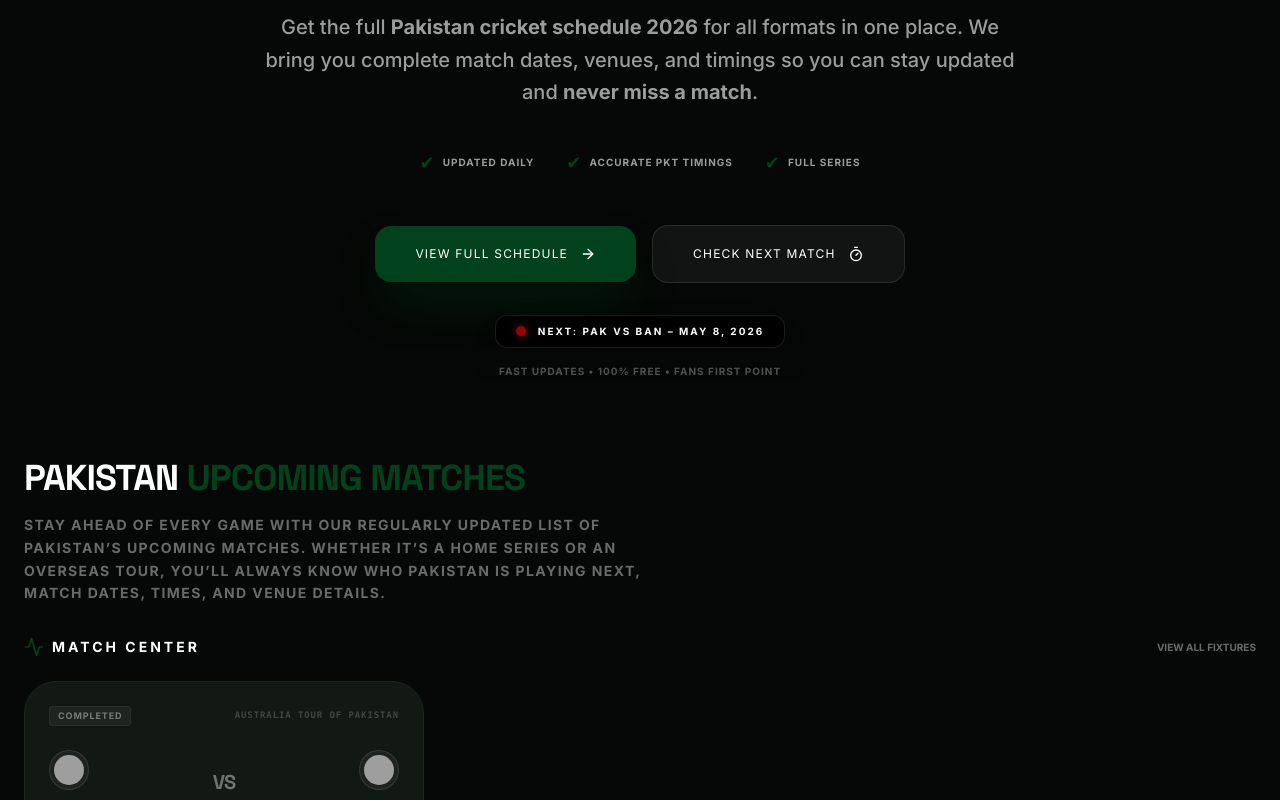
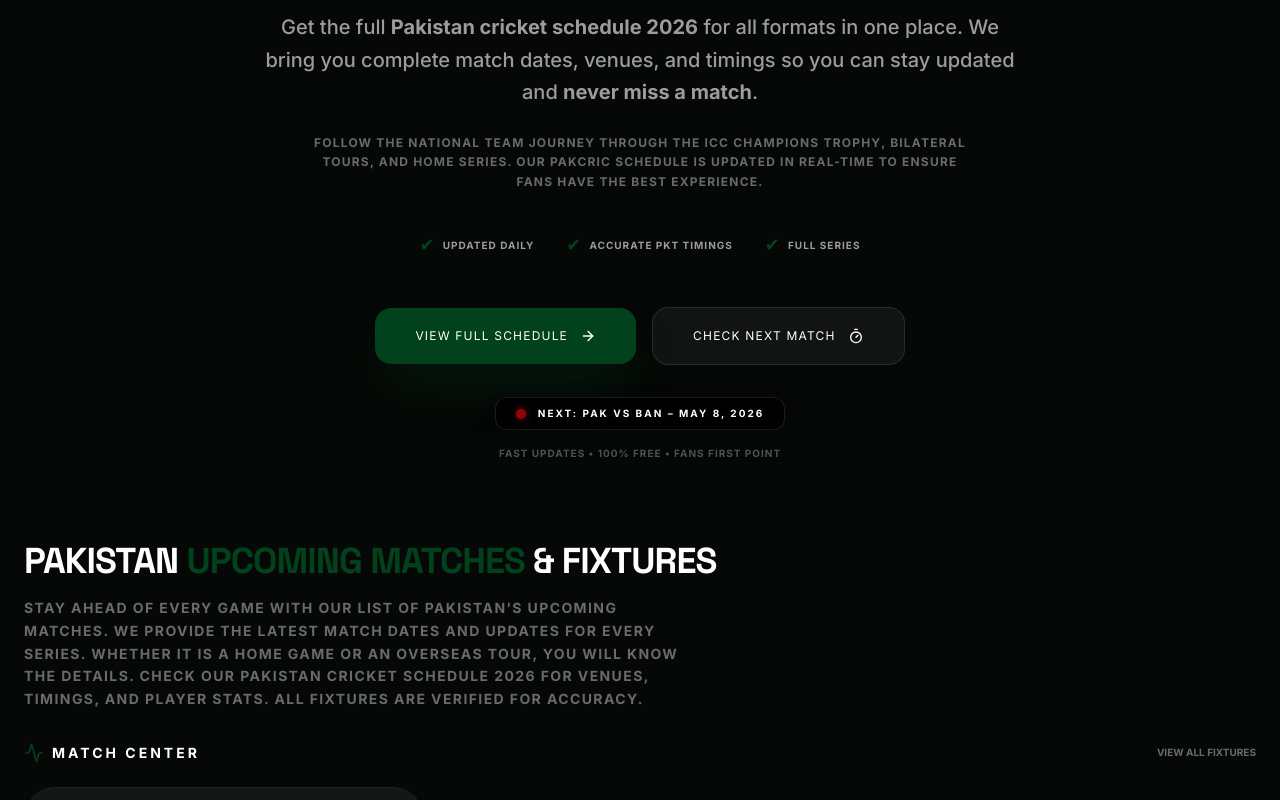
Before and after one commit to abbaskiediting-beep/pakcric-schedule, a React (Vite) app: page / in a window 1280 px wide. Shown: the part 580-1380 px from the top of the page. Built offline with nearby package versions, Linux system fonts and the light colour scheme; grey boxes are pictures that could not be loaded.

Commit message:
feat: Enhance homepage content and match center heading
Add more descriptive text to the homepage introducing the ICC Champions Trophy and real-time updates. Update the match center heading to include "Fixtures" for better clarity.

```diff
--- a/src/pages/Home.tsx
+++ b/src/pages/Home.tsx
@@ -146,8 +146,11 @@ export default function Home() {
             Pakistan Cricket Schedule 2026 – <span className="text-pak-green font-black">Never Miss a Match</span>
           </h1>
 
-          <p className="text-sm sm:text-base md:text-xl text-ink/60 font-medium leading-relaxed max-w-3xl mx-auto mb-8 md:mb-10">
+          <p className="text-sm sm:text-base md:text-xl text-ink/60 font-medium leading-relaxed max-w-3xl mx-auto mb-4 md:mb-6">
             Get the full <strong>Pakistan cricket schedule 2026</strong> for all formats in one place. We bring you complete match dates, venues, and timings so you can stay updated and <strong>never miss a match</strong>.
+          </p>
+          <p className="text-[10px] md:text-xs text-ink/40 font-bold uppercase tracking-widest leading-relaxed max-w-2xl mx-auto mb-8 md:mb-10">
+            Follow the national team journey through the <strong>ICC Champions Trophy</strong>, bilateral tours, and home series. Our <strong>PakCric Schedule</strong> is updated in real-time to ensure fans have the best experience.
           </p>
 
           <div className="flex flex-wrap justify-center gap-x-4 gap-y-3 md:gap-8 mb-8 md:mb-12">
@@ -205,10 +208,10 @@ export default function Home() {
       <section id="match-center" className="mb-10 md:mb-12 overflow-hidden scroll-mt-24 px-0">
         <div className="mb-6 md:mb-8 text-center md:text-left px-4 md:px-0">
           <h2 className="text-2xl md:text-4xl font-display font-bold uppercase tracking-tight text-white mb-3 md:mb-4">
-            Pakistan <span className="text-pak-green">Upcoming Matches</span>
+            Pakistan <span className="text-pak-green">Upcoming Matches</span> & Fixtures
           </h2>
           <p className="text-[11px] md:text-sm text-ink/40 font-bold uppercase tracking-widest leading-relaxed max-w-2xl mx-auto md:mx-0">
-            Stay ahead of every game with our regularly updated list of Pakistan’s upcoming matches. Whether it’s a home series or an overseas tour, you’ll always know who Pakistan is playing next, match dates, times, and venue details.
+            Stay ahead of every game with our list of Pakistan’s upcoming matches. We provide the latest <strong>match dates</strong> and <strong>updates</strong> for every series. Whether it is a home game or an overseas tour, you will know the details. Check our <strong>Pakistan cricket schedule 2026</strong> for venues, timings, and player stats. All fixtures are verified for accuracy.
           </p>
         </div>
         <div className="flex items-center justify-between mb-4 md:mb-6 px-4 md:px-0">
@@ -500,22 +503,25 @@ export default function Home() {
       {/* SEO & Informative Sections */}
       <div className="mt-24 space-y-24">
         {/* Detailed SEO Content Section */}
-        <section className="max-w-4xl mx-auto text-left">
-          <h2 className="text-3xl md:text-5xl font-display font-bold uppercase tracking-tight text-white mb-8">
-            Complete <span className="text-pak-green">Pakistan Cricket Guide 2026</span>
+        <section className="max-w-4xl mx-auto text-left py-12">
+          <h2 className="text-3xl md:text-5xl font-display font-bold uppercase tracking-tight text-white mb-10">
+            Complete <span className="text-pak-green font-black">Pakistan Cricket Schedule 2026</span> & Guide
           </h2>
-          <div className="space-y-6 text-ink/60 font-medium leading-relaxed text-lg">
-            <p>
-              Are you looking for the most reliable source of <Link to="/schedule" className="text-pak-green hover:underline">Pakistan cricket matches in 2026</Link>? You’ve come to the right place. Our platform is dedicated to providing cricket enthusiasts with a comprehensive, easy-to-use, and regularly updated <Link to="/schedule" className="text-pak-green hover:underline">Pakistan cricket schedule 2026</Link>. From the highly anticipated clashes against traditional rivals to important bilateral series across the globe, we cover it all in one convenient dashboard.
+          <div className="space-y-8 text-ink/60 font-medium leading-relaxed text-lg">
+            <p className="mb-4">
+              Welcome to the ultimate hub for the <strong>Pakistan cricket schedule 2026</strong>. If you are a fan looking for <strong>full fixtures</strong>, our platform provides everything in one place. We ensure that you get the latest <strong>match dates</strong> and <strong>updates</strong> directly from official sources. This year, the <strong>PakCric Schedule</strong> is your primary portal for following the national team across all formats. From high-octane T20 matches to classic Test series, we bring you every detail.
+            </p>
+            <p className="mb-4">
+              Our <strong>Pakistan cricket schedule 2026</strong> covers home series and international tours. You can find detailed information about venues like Lahore and Karachi. We also track matches in international stadiums such as Colombo or Dhaka. Because timings are critical, we provide all <strong>match dates</strong> in Pakistan Standard Time (PKT). This helps fans plan their day. Use our <strong>full fixtures</strong> list to stay ahead. By using our service, you will <strong>never miss a match</strong>.
+            </p>
+            <p className="mb-4">
+              The 2026 season is special. It features the <strong>Pakistan vs Bangladesh</strong> series and major world tournaments. Our <strong>PakCric Schedule</strong> updates daily to reflect changes. Whether it is a squad update or a venue shift, we notify you fast. We also track <strong>ICC Rankings</strong>. You can see where Pakistan stands in Tests, ODIs, and T20Is. Following the <strong>Pakistan cricket schedule 2026</strong> has never been easier or faster.
+            </p>
+            <p className="mb-4">
+              Why Choose our <strong>full fixtures</strong> guide? We focus on speed. Most sites are slow and filled with ads. We provide a clean interface. Our <strong>updates</strong> are verified by experts. We include <strong>match dates</strong> for every upcoming game. If you want to know about the <strong>Pakistan cricket team squad</strong>, we have that too. We analyze player stats and performance. This makes our <strong>Pakistan cricket schedule 2026</strong> the most reliable fan resource online.
             </p>
             <p>
-              The year 2026 is a monumental one for Pakistan cricket. With a packed calendar featuring multiple <Link to="/icc-test-ranking-2026" className="text-pak-green hover:underline">Test series</Link>, One Day Internationals (<Link to="/icc-odi-ranking-2026" className="text-pak-green hover:underline">ODIs</Link>), and fast-paced <Link to="/icc-t20-ranking-2026" className="text-pak-green hover:underline">T20 tournaments</Link>, fans need a tool that helps them keep track of every game. Our schedule not only provides the <Link to="/pakistan-next-tour-details" className="text-pak-green hover:underline">match dates and times</Link> but also includes verified stadium locations and precise timings in <strong>Pakistan Standard Time (PKT)</strong>. This ensures that you can plan your day and never miss a single ball, whether the match is being played in Lahore, Karachi, or in international venues like Dhaka or London.
-            </p>
-            <p>
-              Beyond the fixtures, we understand that true fans care about the details. That’s why we provide deep insights into the <Link to="/squads" className="text-pak-green hover:underline">Pakistan Cricket Team Squad</Link> for every series. Whether it’s a veteran returning to the side or a young talent making their international debut, you’ll find updated player lists right here. Additionally, we keep a close eye on the <Link to="/rankings" className="text-pak-green hover:underline">ICC Team Rankings</Link>, tracking Pakistan’s progress in the global standings throughout the year 2026.
-            </p>
-            <p>
-              Why settle for cluttered news sites when you can have a clean, focused, and high-performance cricket hub? We have optimized every page to load quickly on mobile devices, making it perfect for fans on the go. Our commitment to accuracy means that as soon as the <a href="https://www.pcb.com.pk/" target="_blank" rel="noopener noreferrer" className="text-pak-green hover:underline">PCB (Pakistan Cricket Board)</a> or <a href="https://www.icc-cricket.com/" target="_blank" rel="noopener noreferrer" className="text-pak-green hover:underline">ICC</a> makes an official announcement regarding tour dates or venue changes, our system reflects it immediately. Stay tuned for <Link to="/blogs" className="text-pak-green hover:underline">expert tactical blogs</Link>, <Link to="/players-stats" className="text-pak-green hover:underline">player performance stats</Link>, and high-voltage <Link to="/blogs" className="text-pak-green hover:underline">match previews</Link> that give you the edge in understanding the game. For live ball-by-ball updates, we also recommend checking <a href="https://www.cricbuzz.com/" target="_blank" rel="noopener noreferrer" className="text-pak-green hover:underline">Cricbuzz</a> or <a href="https://www.espncricinfo.com/" target="_blank" rel="noopener noreferrer" className="text-pak-green hover:underline">ESPNcricinfo</a>.
+              Stay connected with <strong>PakCric Schedule</strong> for year-round coverage. We offer more than just a <strong>cricket schedule</strong>. Explore <strong>match dates</strong>, expert blogs, and tactical previews. Our goal is simple. We want every fan to enjoy cricket without hassle. Bookmark this page for the best <strong>Pakistan cricket schedule 2026</strong> experience. We are committed to accuracy. We are committed to the fans. Together, we celebrate Pakistan cricket.
             </p>
           </div>
         </section>
```
